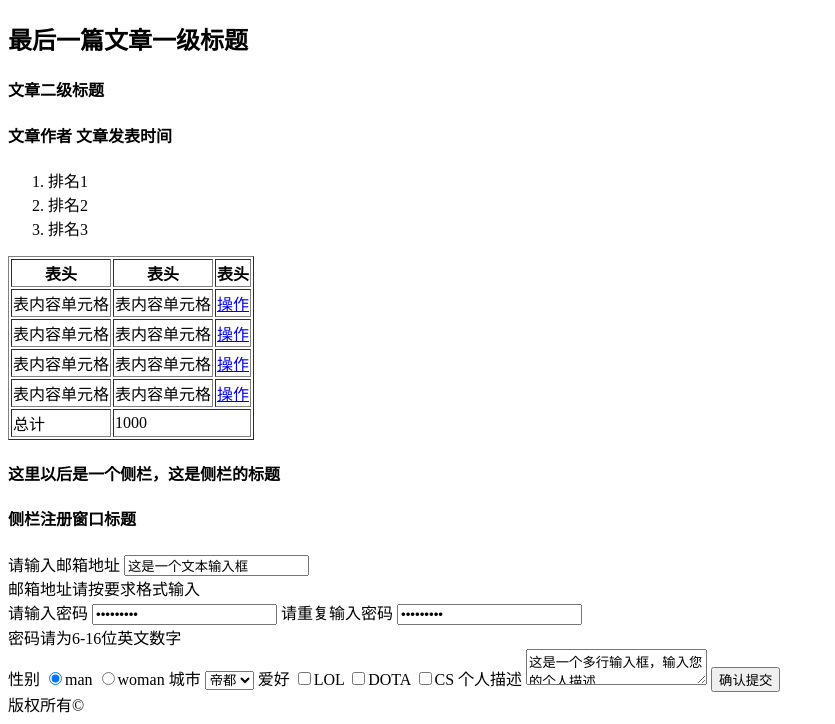
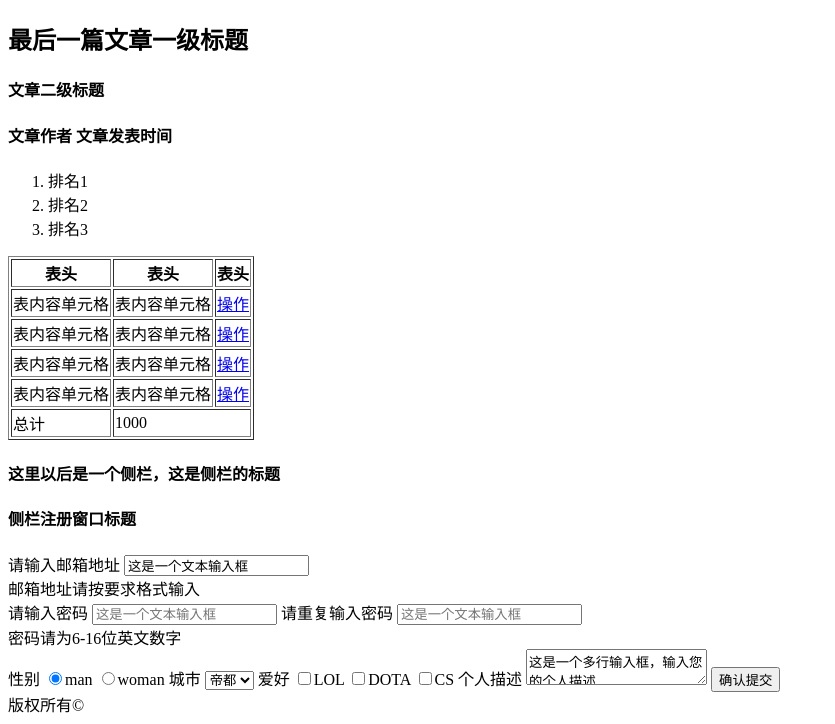
Before and after one commit to cjlalala/2016-IFE, a plain HTML site: page phase01/task01/task01.html in a window 1280 px wide. Shown: the part 2908-3632 px from the top of the page, without its empty margins (0-835 px from the left). Drawn offline with Linux system fonts and the light colour scheme.

Commit message:
Update task01.html

```diff
--- a/phase01/task01/task01.html
+++ b/phase01/task01/task01.html
@@ -118,10 +118,10 @@
    	        <span>邮箱地址请按要求格式输入</span><br/>
 
    	        <label for="pw1">请输入密码</label>
-   	        <input type="password"name="password"value="这是一个文本输入框"id="pw1"/>
+   	        <input type="password"name="password" placeholder="这是一个文本输入框"id="pw1"/>
 
             <label for="pw2">请重复输入密码</label>
-            <input type="password"name="password"value="这是一个文本输入框"id="pw2"/><br/>
+            <input type="password"name="password" placeholder="这是一个文本输入框"id="pw2"/><br/>
             <span>密码请为6-16位英文数字</span><br/>
 
             <span>性别</span>
```
